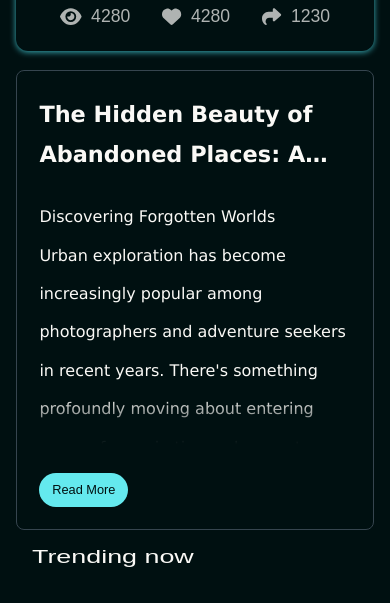
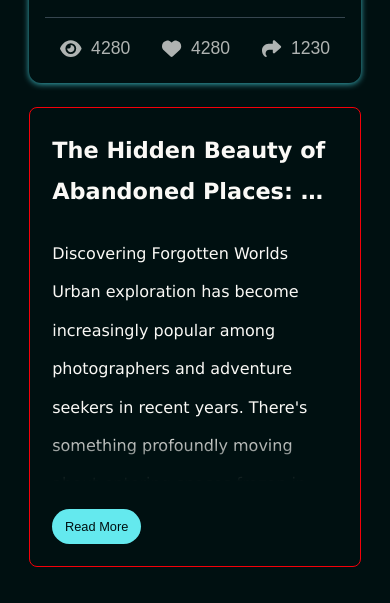
Before and after one commit to SurajGude1/iw-fe-v01, a Next.js app: page / in a window 390 px wide. Shown: the part 490-1093 px from the top of the page. Built offline with nearby package versions, Linux system fonts and the light colour scheme; no server answers; grey boxes are pictures that could not be loaded; a web font is replaced by a local one.

Commit message:
working...

```diff
--- a/src/app/components/hero/hero.module.css
+++ b/src/app/components/hero/hero.module.css
@@ -258,29 +258,23 @@
 }
 
 @media (max-width: 768px) {
-  .Hero {
-    padding: 3rem 1.8rem;
-    gap: 1.5rem;
-  }
-
   .Summary {
     padding: 1.4rem;
     /* box-shadow: 0 1px 6px var(--charcoal); */
-    border: .001rem solid var(--charcoal);
+    border: .001rem solid var(--coke-red);
   }
 
   .VideoAds {
     display: none;
   }
-}
 
-@media (max-width: 768px) {
   .Hero {
     display: flex;
     flex-direction: column;
     align-items: center;
-    padding: 1rem;
     gap: 1.2rem;
+    padding: 3rem 1.8rem;
+    gap: 1.5rem;
   }
 
   .Card,
@@ -289,3 +283,5 @@
     max-width: 100%;
   }
 }
+
+@media (max-width: 768px) {}
```
